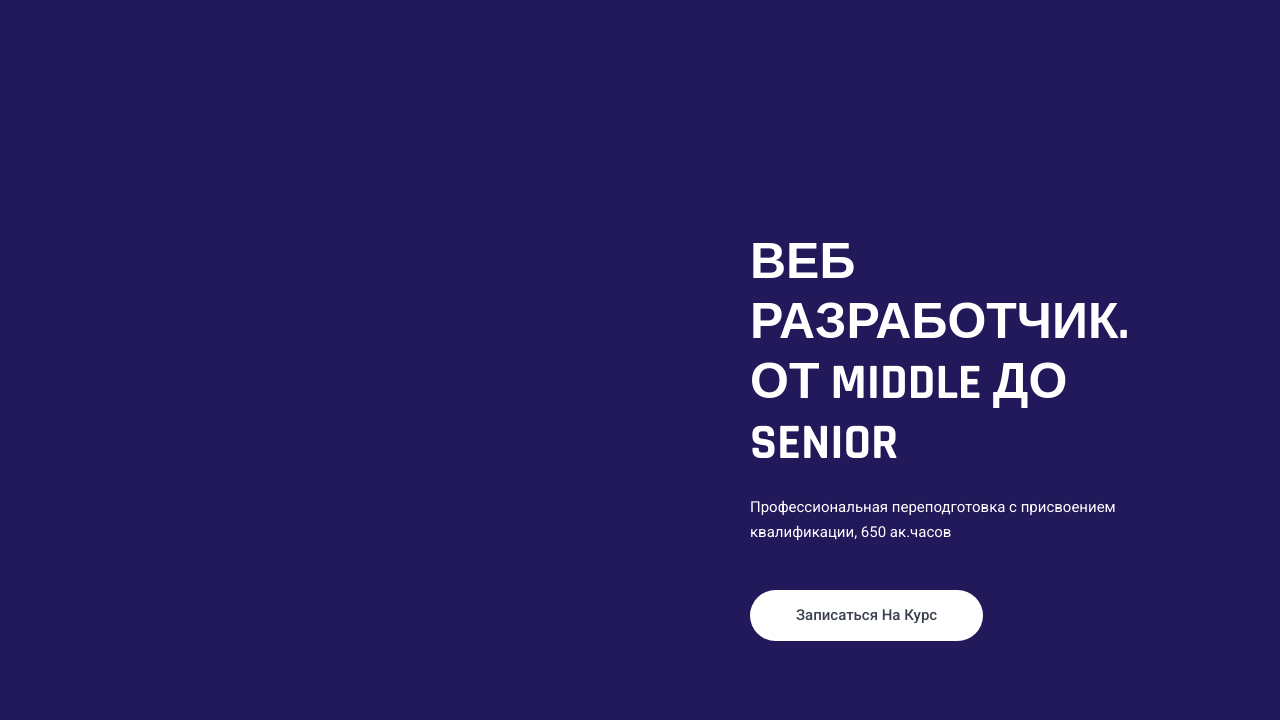
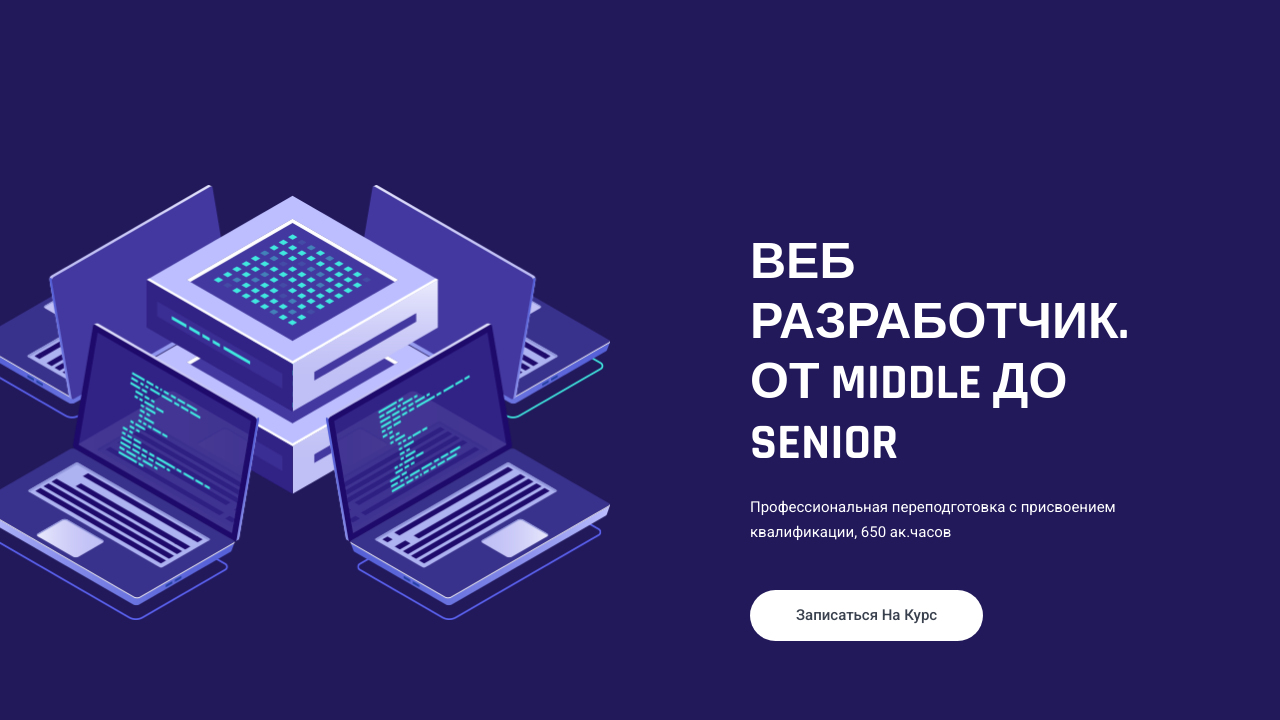
Before and after one commit to eliasvolkov/ifmo-practica, a plain HTML site: page index.html in a window 1280 px wide. Shown: the part 80-800 px from the top of the page. Drawn offline with nearby package versions, Linux system fonts and the light colour scheme; files that its build step writes are made by us from their sources; the site is published under a folder, as on GitHub Pages, so addresses that start at the root find nothing.

Commit message:
Update index.html

```diff
--- a/index.html
+++ b/index.html
@@ -132,7 +132,7 @@
           <div class="row">
             <div class="col-lg-7">
               <div class="hero-banner__img">
-                <img class="img-fluid" src="/img/home/hero-banner.png" alt="" />
+                <img class="img-fluid" src="./img/home/hero-banner.png" alt="" />
               </div>
             </div>
             <div class="col-lg-5 pt-5">
```
